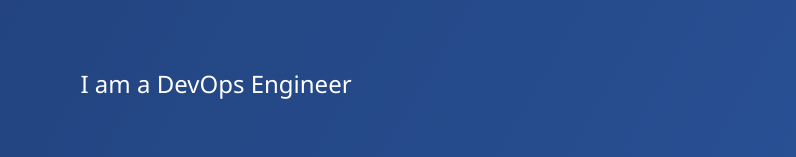
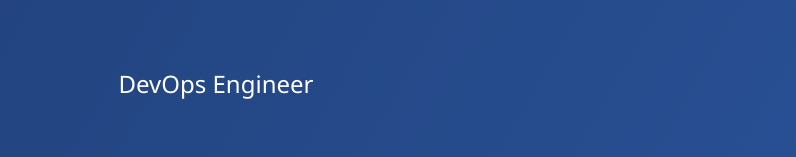
Before and after one commit to Azamcloudspace/mynodesjsapp2, a website: page index.html in a window 1280 px wide. Shown: the part 381-538 px from the top of the page, without its empty margins (424-1220 px from the left). Drawn offline with Linux system fonts and the light colour scheme.

Commit message:
Update index.html

```diff
--- a/index.html
+++ b/index.html
@@ -26,6 +26,6 @@
 </head>
 <body>
   <h1>Chiazam Iheme</h1>
-  <p>I am a DevOps Engineer</p>
+  <p>DevOps Engineer</p>
 </body>
 </html>
```
